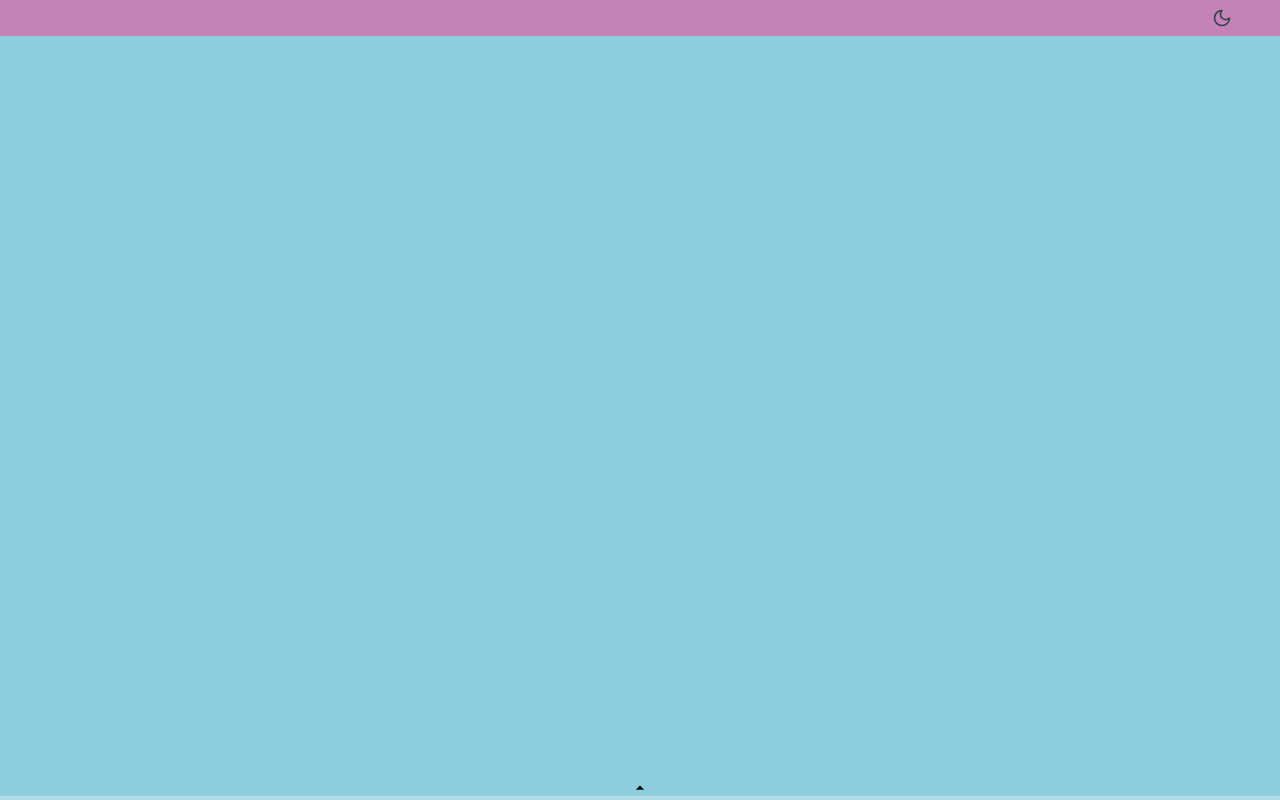
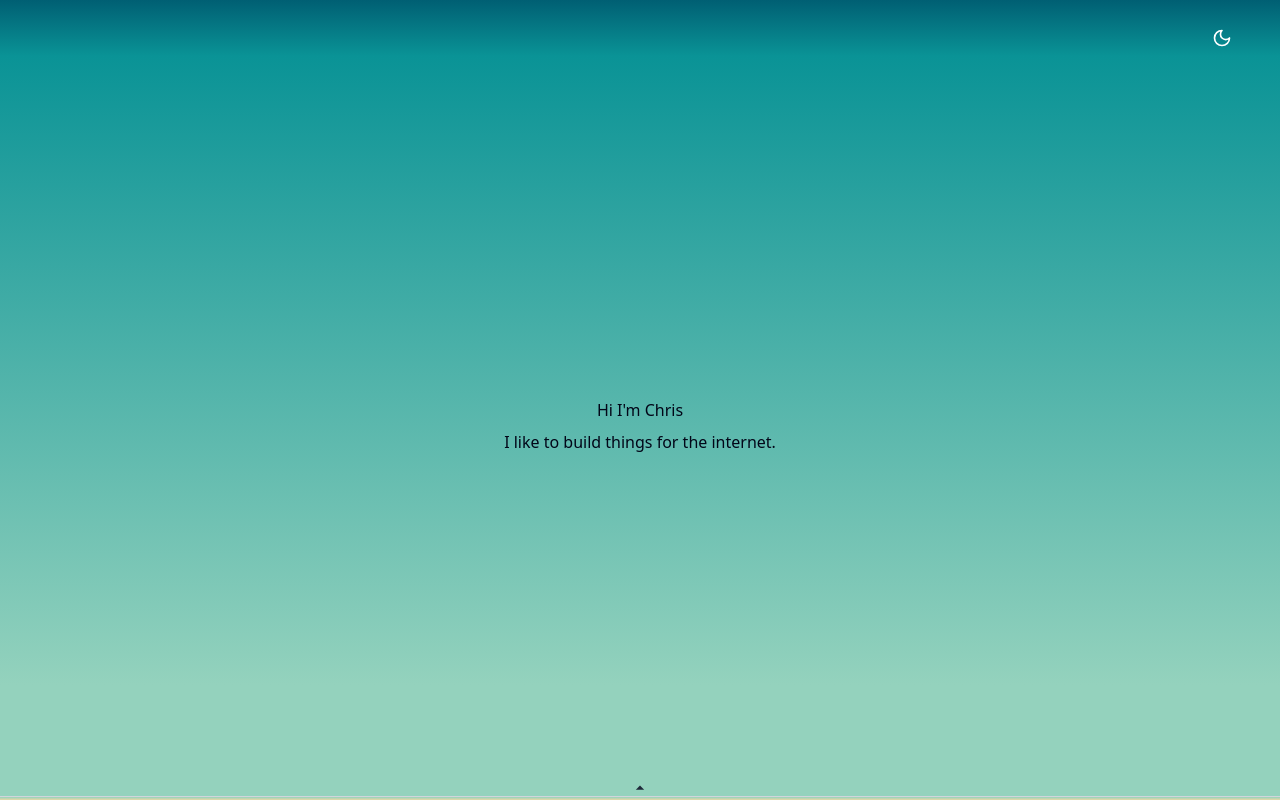
Before and after one commit to cpesar/vite-portfolio, a React (Vite) app: page / in a window 1280 px wide. Built offline with nearby package versions, Linux system fonts and the light colour scheme.

Commit message:
added a beachy color theme

```diff
--- a/src/components/Footer.tsx
+++ b/src/components/Footer.tsx
@@ -1,19 +1,24 @@
 import { useState, useEffect, useRef } from "react";
 import { APP_NAME } from "../lib/constants";
-import { LuChevronUp, LuChevronDown } from "react-icons/lu";
 import { MdOutlineArrowDropUp, MdOutlineArrowDropDown } from "react-icons/md";
-
 import { RxLinkedinLogo } from "react-icons/rx";
 import { FaSquareGithub } from "react-icons/fa6";
 import { FaTwitter } from "react-icons/fa";
 
-const Footer = () => {
+interface FooterProps {
+  colors: {
+    deepSea: string;
+    shallowWater: string;
+    seafoam: string;
+    sand: string;
+  };
+}
+
+const Footer: React.FC<FooterProps> = ({ colors }) => {
   const [isVisible, setIsVisible] = useState(false);
   const footerRef = useRef<HTMLDivElement>(null);
   const timeoutRef = useRef<NodeJS.Timeout | null>(null);
   const currentYear = new Date().getFullYear();
-
-  const footerbg = "rgb(167, 220, 232)";
 
   const handleMouseEnter = () => {
     if (timeoutRef.current) {
@@ -45,11 +50,11 @@ const Footer = () => {
       ref={footerRef}
     >
       <div className="absolute left-1/2 transform -translate-x-1/2 -top-5 z-20">
-        <div className="bg-opacity-60 dark:bg-gray-800 dark:bg-opacity-60 p-0.5 px-2 flex items-center justify-center ">
+        <div className="bg-opacity-60 dark:bg-gray-800 dark:bg-opacity-60 p-0.5 px-2 flex items-center justify-center">
           {isVisible ? (
-            <MdOutlineArrowDropDown size={20} />
+            <MdOutlineArrowDropDown size={20} className="text-gray-800" />
           ) : (
-            <MdOutlineArrowDropUp size={20} />
+            <MdOutlineArrowDropUp size={20} className="text-gray-800" />
           )}
         </div>
       </div>
@@ -58,14 +63,16 @@ const Footer = () => {
 
       <footer
         className={`transition-all duration-300 ease-in-out backdrop-blur-sm border-t border-gray-300 dark:border-gray-700 ${
-          isVisible ? "h-16" : "h-1"
+          isVisible ? "h-20" : "h-1"
         }`}
-        style={{ backgroundColor: footerbg }}
+        style={{
+          background: `linear-gradient(to bottom, ${colors.seafoam} 0%, ${colors.sand} 100%)`,
+        }}
       >
         {isVisible ? (
           <div className="h-full flex flex-col justify-center items-center opacity-100 transition-opacity duration-200 py-2">
             {/* Social Icons */}
-            <div className="flex space-x-4 mb-1">
+            <div className="flex space-x-4 mb-1 mt-1">
               <div
                 className="w-8 h-8 rounded-full bg-blue-500 flex items-center justify-center text-white hover:scale-110 transition-transform cursor-pointer"
                 onClick={() =>
@@ -75,7 +82,7 @@ const Footer = () => {
                 <RxLinkedinLogo />
               </div>
               <div
-                className="w-8 h-8 rounded-full bg-gray-400 flex items-center justify-center text-white hover:scale-110 transition-transform cursor-pointer"
+                className="w-8 h-8 rounded-full bg-gray-700 flex items-center justify-center text-white hover:scale-110 transition-transform cursor-pointer"
                 onClick={() => window.open("https://github.com/cpesar")}
               >
                 <FaSquareGithub />
@@ -88,7 +95,7 @@ const Footer = () => {
               </div>
             </div>
 
-            <div className="text-xs">
+            <div className="text-xs mt-2 mb-2 text-gray-800">
               {currentYear} &copy; {APP_NAME}
             </div>
           </div>
--- a/src/components/Header.tsx
+++ b/src/components/Header.tsx
@@ -1,17 +1,28 @@
-import { Link } from "react-router-dom";
-import HeaderLogo from "../assets/images/HeaderLogo";
-import { APP_NAME } from "../lib/constants";
+// import { Link } from "react-router-dom";
+// import HeaderLogo from "../assets/images/HeaderLogo";
+// import { APP_NAME } from "../lib/constants";
 import { useTheme } from "../context/useTheme";
 import { LuSun, LuMoon } from "react-icons/lu";
 
-const Header: React.FC = () => {
+interface HeaderProps {
+  colors: {
+    deepSea: string;
+    shallowWater: string;
+    seafoam: string;
+    sand: string;
+  };
+}
+
+const Header: React.FC<HeaderProps> = ({ colors }) => {
   const { isDarkMode, toggleTheme } = useTheme();
 
   return (
-    // <header className="w-full h-full border-b">
     <header
       className="w-full"
-      style={{ backgroundColor: "rgb(197, 130, 182)" }}
+      style={{
+        background: `linear-gradient(to bottom, ${colors.deepSea} 0%, ${colors.shallowWater} 100%)`,
+        boxShadow: "0 1px 10px rgba(0, 0, 0, 0.1)",
+      }}
     >
       <div className="wrapper flex justify-between items-center">
         <div className="flex-start">
@@ -23,7 +34,7 @@ const Header: React.FC = () => {
         <div className="flex items-center justify-end pr-10">
           <button
             onClick={toggleTheme}
-            className="p-2 rounded-full hover:bg-gray-200 dark:hover:bg-gray-700 transition-colors"
+            className="p-2 rounded-full hover:bg-opacity-20 hover:bg-white transition-colors mt-5"
             aria-label={
               isDarkMode ? "Switch to light mode" : "Switch to dark mode"
             }
@@ -31,7 +42,7 @@ const Header: React.FC = () => {
             {isDarkMode ? (
               <LuSun size={20} className="text-yellow-400" />
             ) : (
-              <LuMoon size={20} className="text-gray-700" />
+              <LuMoon size={20} className="text-white" />
             )}
           </button>
         </div>
--- a/src/components/Hero.tsx
+++ b/src/components/Hero.tsx
@@ -0,0 +1,17 @@
+const Hero: React.FC = () => {
+  return (
+    <>
+      <div className="flex flex-col items-center justify-center h-full w-full">
+        <div className="text-center">
+          <h1>Hi I'm Chris</h1>
+        </div>
+
+        <div className="mt-2">
+          <p>I like to build things for the internet.</p>
+        </div>
+      </div>
+    </>
+  );
+};
+
+export default Hero;
--- a/src/components/Layouts/MainLayout.tsx
+++ b/src/components/Layouts/MainLayout.tsx
@@ -1,21 +1,39 @@
 import Header from "../Header";
 import Footer from "../Footer";
+import Hero from "../Hero";
 
 export default function MainLayout({
   children,
 }: Readonly<{ children: React.ReactNode }>) {
+  interface BeachColors {
+    deepSea: string;
+    shallowWater: string;
+    seafoam: string;
+    sand: string;
+  }
+
+  const colors: BeachColors = {
+    deepSea: "#005f73",
+    shallowWater: "#0a9396",
+    seafoam: "#94d2bd",
+    sand: "#e9d8a6",
+  };
+
   return (
     <div className="flex h-screen w-screen flex-col relative overflow-hidden">
       <div className="flex flex-col h-full w-full z-10 relative">
-        <Header />
-        {/* Middle content section */}
+        <Header colors={colors} />
+        {/* Middle content section with gradient from water to sand */}
         <div
-          style={{ backgroundColor: "rgb(140, 206, 222)" }}
+          style={{
+            background: `linear-gradient(to bottom, ${colors.shallowWater} 0%, ${colors.seafoam} 85%)`,
+          }}
           className="flex-1"
         >
           <main className="flex-1 wrapper">{children}</main>
+          <Hero />
         </div>
-        <Footer />
+        <Footer colors={colors} />
       </div>
     </div>
   );
```
